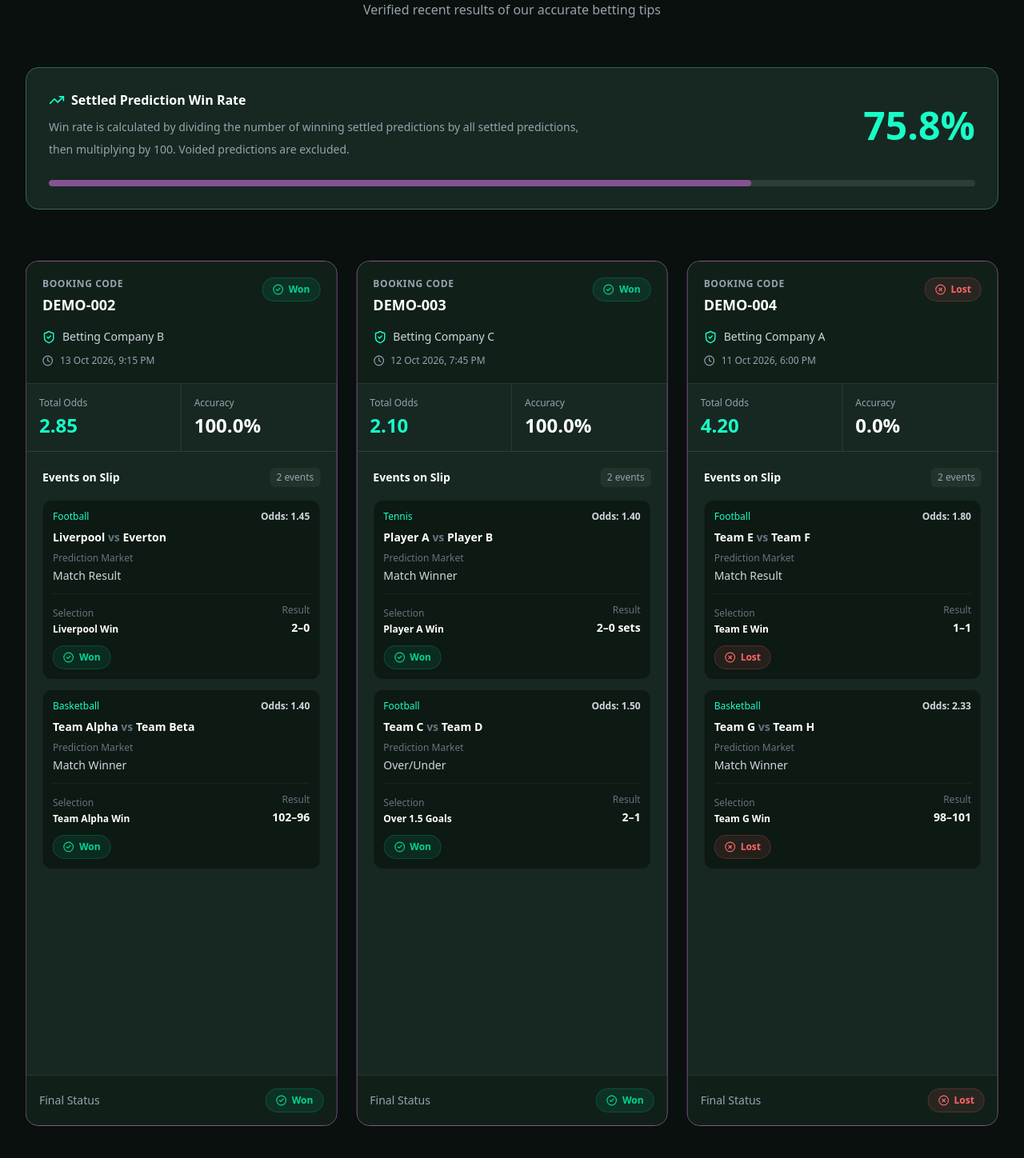
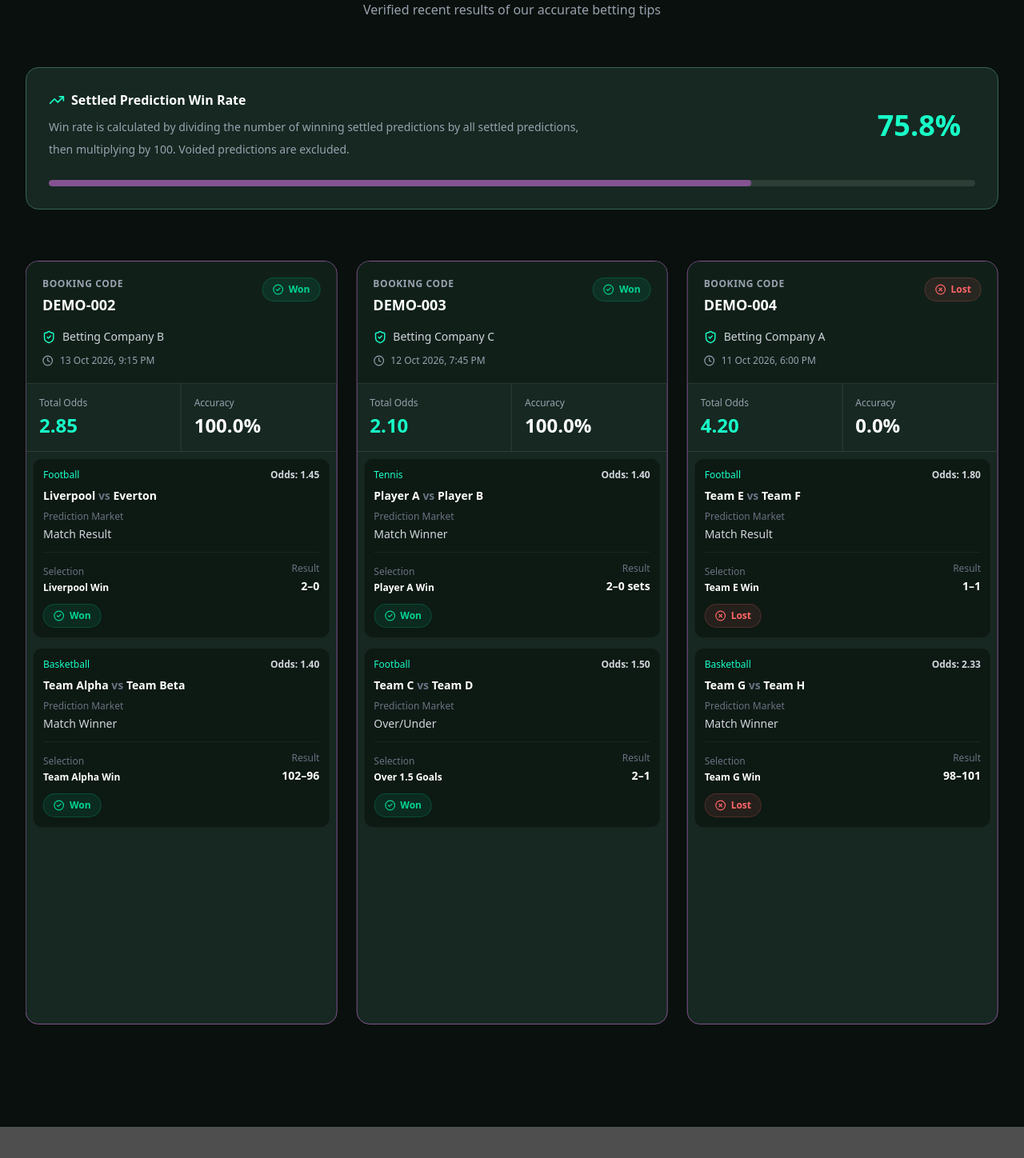
Before and after one commit to ikosong1406/punterhub-landing, a React (Vite) app: page / in a window 1280 px wide. Shown: the part 940-2388 px from the top of the page at 80% size. Built offline with nearby package versions, Linux system fonts and the light colour scheme; no server answers; grey boxes are pictures that could not be loaded.

Commit message:
modified:   src/components/Features.jsx

```diff
--- a/src/components/Features.jsx
+++ b/src/components/Features.jsx
@@ -335,16 +335,7 @@ const SlipCard = ({ slip }) => {
       </div>
 
       {/* Individual Events */}
-      <div className="flex-1 p-4 sm:p-5">
-        <div className="mb-4 flex items-center justify-between">
-          <h4 className="text-sm font-bold text-white">
-            Events on Slip
-          </h4>
-
-          <span className="rounded-md bg-white/5 px-2 py-1 text-xs text-gray-400">
-            {slip.events.length} events
-          </span>
-        </div>
+      <div className="flex-1 p-2">
 
         <div className="space-y-3">
           {slip.events.map((event, index) => (
@@ -399,15 +390,6 @@ const SlipCard = ({ slip }) => {
               </div>
             </div>
           ))}
-        </div>
-      </div>
-
-      {/* Slip Footer */}
-      <div className="border-t border-white/10 bg-[#102019] p-4">
-        <div className="flex items-center justify-between gap-3">
-          <span className="text-sm text-gray-400">Final Status</span>
-
-          <StatusBadge status={slip.status} />
         </div>
       </div>
     </article>
@@ -476,7 +458,7 @@ const Features = () => {
               </div>
 
               <div className="min-w-[140px] text-center">
-                <div className="text-5xl font-extrabold text-[#18ffc8]">
+                <div className="text-4xl font-extrabold text-[#18ffc8]">
                   {formatPercentage(winRate)}
                 </div>
               </div>
```
